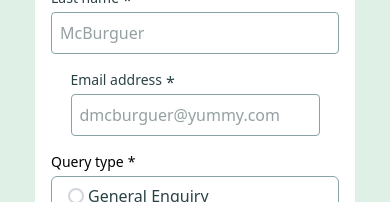
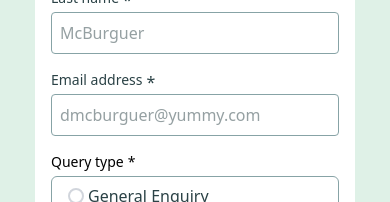
Before and after one commit to lingowmx/contact-form-main, a React (Vite) app: page / in a window 390 px wide. Shown: the part 166-368 px from the top of the page. Built offline with nearby package versions, Linux system fonts and the light colour scheme.

Commit message:
fix styles to prevent the errors make look different the inputs

```diff
--- a/src/components/Form/Form.jsx
+++ b/src/components/Form/Form.jsx
@@ -31,13 +31,16 @@ export const Form = () => {
 
 
           <Title />
-          <div className="sm:flex sm:gap-2">
+          <div className="sm:flex sm:gap-2 sm:items-start">
+            <div className="sm:w-1/2">
               <InputField
                 name="FirstName"
                 label="First name"
                 placeholder="Donald"
                 validation={{ required: "This field is required" }}
               />
+            </div>
+            <div className="sm:w-1/2">
               <InputField
                 name="LastName"
                 label="Last name"
@@ -45,7 +48,8 @@ export const Form = () => {
                 validation={{ required: "This field is required" }}
               />
             </div>
-          <div className="sm:flex sm:w-[584px]">
+          </div>
+          <div className="w-72 sm:flex sm:w-[584px]">
             <div className="sm:w-full">
               <InputField
                 name="Email"
```
Lines whose indentation alone changed are shown as unchanged.
